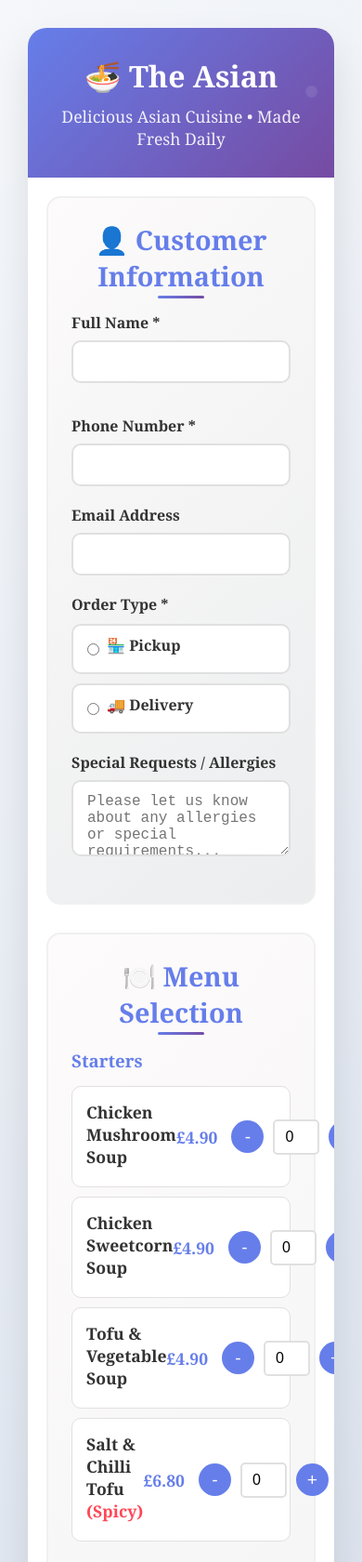
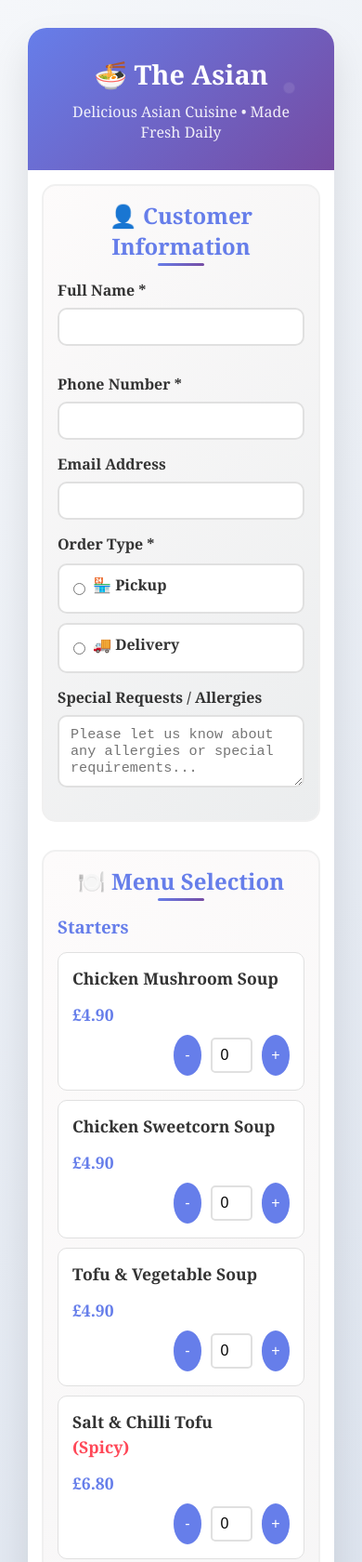
Before and after one commit to Dua80/theasian, a plain HTML site: page index.html in a window 390 px wide. Shown: the top 1680 px of the page at 93% size. Drawn offline with Linux system fonts and the light colour scheme.

Commit message:
index.html

```diff
--- a/index.html
+++ b/index.html
@@ -156,6 +156,7 @@
             border-radius: 10px;
             transition: all 0.3s ease;
             background: white;
+            min-height: 44px;
         }
 
         .radio-option:hover {
@@ -232,6 +233,7 @@
             color: #333;
             margin-bottom: 5px;
             font-size: 1.1rem;
+            word-break: break-word;
         }
 
         .menu-item p {
@@ -266,6 +268,7 @@
             align-items: center;
             justify-content: center;
             transition: all 0.3s ease;
+            min-height: 44px;
         }
 
         .quantity-btn:hover {
@@ -279,6 +282,7 @@
             padding: 8px;
             border: 2px solid #e0e0e0;
             border-radius: 5px;
+            font-size: 16px;
         }
 
         .submit-btn {
@@ -295,6 +299,7 @@
             text-transform: uppercase;
             letter-spacing: 1px;
             margin-top: 30px;
+            min-height: 44px;
         }
 
         .submit-btn:hover {
@@ -329,11 +334,15 @@
         .spicy-indicator {
             color: #ff4757;
             font-weight: bold;
+            display: inline-block;
+            margin-top: 3px;
         }
 
         .nuts-indicator {
             color: #f39c12;
             font-weight: bold;
+            display: inline-block;
+            margin-top: 3px;
         }
 
         @media (max-width: 768px) {
@@ -361,6 +370,101 @@
 
             .header h1 {
                 font-size: 2rem;
+            }
+
+            .form-group {
+                margin-bottom: 15px;
+            }
+        }
+
+        @media (max-width: 480px) {
+            /* Smartphone-specific adjustments */
+            .header h1 {
+                font-size: 1.8rem;
+            }
+
+            .header p {
+                font-size: 1rem;
+            }
+
+            .form-content {
+                padding: 15px;
+            }
+
+            .section {
+                padding: 15px;
+            }
+
+            .section h2 {
+                font-size: 1.5rem;
+            }
+
+            .menu-item {
+                flex-direction: column;
+                align-items: flex-start;
+                gap: 10px;
+            }
+
+            .quantity-control {
+                align-self: flex-end;
+            }
+
+            .submit-btn {
+                padding: 15px;
+                font-size: 1.1rem;
+            }
+
+            .total-amount {
+                font-size: 1.8rem;
+            }
+
+            input, select, textarea {
+                padding: 10px 12px;
+                font-size: 0.95rem;
+            }
+
+            .quantity-btn {
+                width: 30px;
+                height: 30px;
+                font-size: 1rem;
+            }
+
+            .quantity-input {
+                width: 45px;
+            }
+
+            .spicy-indicator, .nuts-indicator {
+                display: block;
+            }
+        }
+
+        @media (min-width: 481px) and (max-width: 768px) {
+            /* Tablet-specific adjustments */
+            .header h1 {
+                font-size: 2.2rem;
+            }
+
+            .form-content {
+                padding: 25px;
+            }
+
+            .section {
+                padding: 20px;
+            }
+
+            .menu-item {
+                gap: 15px;
+            }
+
+            .submit-btn {
+                font-size: 1.2rem;
+            }
+        }
+
+        @media (min-width: 769px) and (max-width: 1024px) {
+            /* Small desktop/tablet landscape adjustments */
+            .container {
+                max-width: 90%;
             }
         }
     </style>
@@ -732,6 +836,24 @@
             input.addEventListener('input', updateTotal);
         });
 
+        // Handle viewport changes
+        function handleViewportChange() {
+            const isMobile = window.innerWidth <= 768;
+
+            // Adjust form layout if needed
+            if (isMobile) {
+                document.querySelectorAll('.form-row').forEach(row => {
+                    row.style.gridTemplateColumns = '1fr';
+                });
+            }
+        }
+
+        // Initial check
+        handleViewportChange();
+
+        // Listen for resize events
+        window.addEventListener('resize', handleViewportChange);
+
         document.getElementById('orderForm').addEventListener('submit', function(e) {
             e.preventDefault();
 
```
